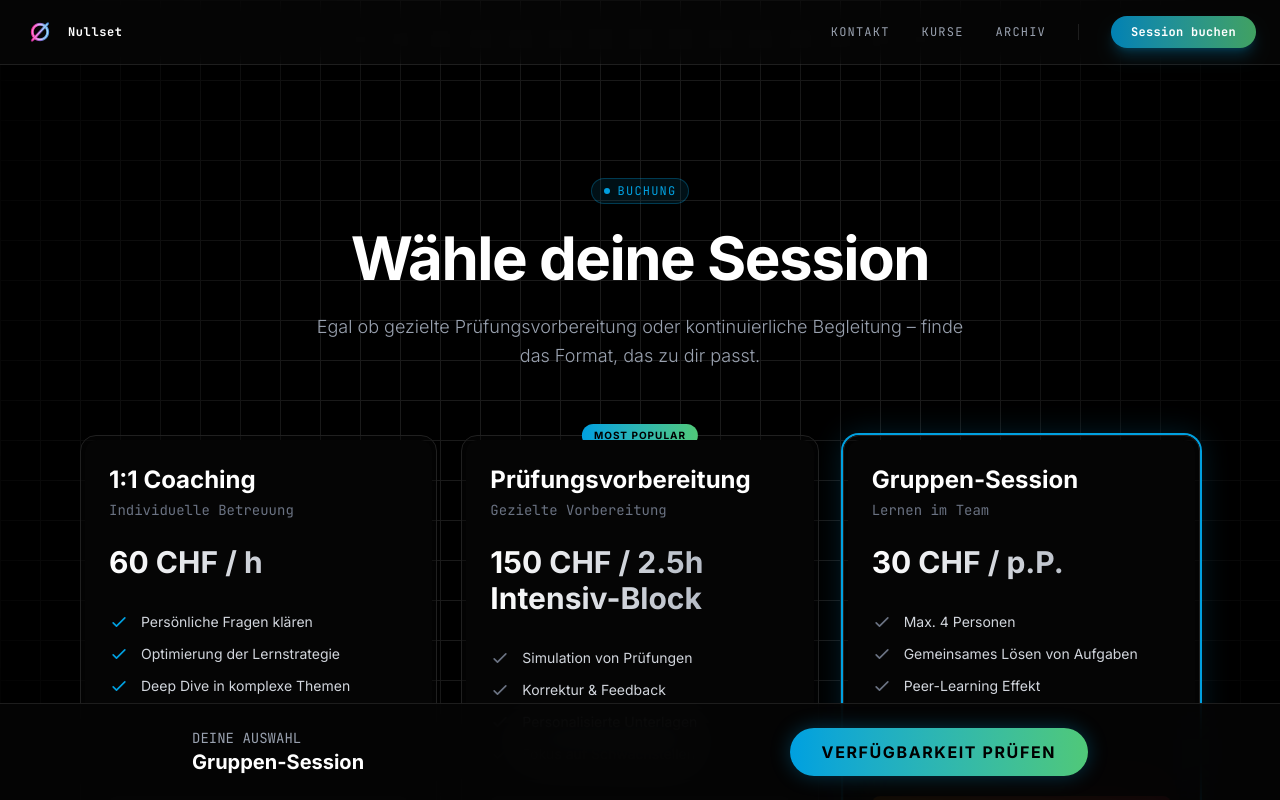
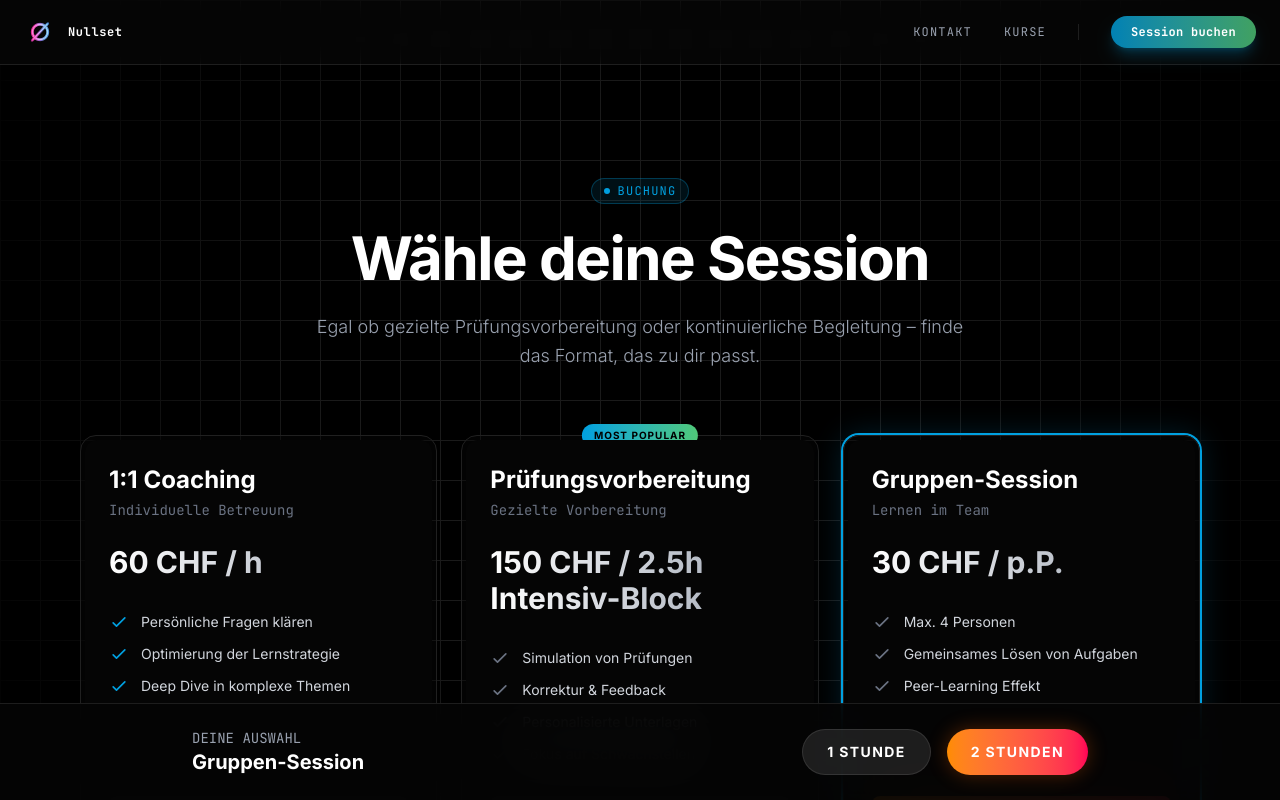
Before and after one commit to Cezar-Panaitescu/nullset-ch, a Next.js app: page /Session in a window 1280 px wide. Both pictures are taken after a click on the element 1021 px from the left and 651 px from the top of the page. Shown: the top 800 px of the page. Built offline with nearby package versions, Linux system fonts and the light colour scheme; a web font is replaced by a local one.

Commit message:
Calendly:Complete

```diff
--- a/app/Session/page.tsx
+++ b/app/Session/page.tsx
@@ -7,6 +7,19 @@ import { useState } from "react";
 export default function SessionPage() {
   const [selectedType, setSelectedType] = useState<string | null>(null);
   const [isModalOpen, setIsModalOpen] = useState(false);
+  const [activeCalendlyUrl, setActiveCalendlyUrl] = useState<string | null>(null);
+
+  const CALENDLY_URLS = {
+    coaching: "https://calendly.com/cezar-panaitescu71/1-1-coaching",
+    exam: "https://calendly.com/cezar-panaitescu71/prufungsvorbereitung",
+    group1h: "https://calendly.com/cezar-panaitescu71/gruppen-session-1-stunde",
+    group2h: "https://calendly.com/cezar-panaitescu71/gruppen-session-2-stunden"
+  };
+
+  const openBookingModal = (url: string) => {
+    setActiveCalendlyUrl(url);
+    setIsModalOpen(true);
+  };
 
   const sessionTypes = [
     {
@@ -112,24 +125,43 @@ export default function SessionPage() {
             </div>
           </div>
 
+          <div className="flex gap-4">
+            {selectedType === 'group' ? (
+              <>
+                 <button
+                  onClick={() => openBookingModal(CALENDLY_URLS.group1h)}
+                  className="px-6 py-3 rounded-full bg-white/10 text-white font-bold tracking-widest hover:bg-white/20 border border-white/10 transition-all text-sm"
+                >
+                  1 STUNDE
+                </button>
+                <button
+                  onClick={() => openBookingModal(CALENDLY_URLS.group2h)}
+                  className="px-6 py-3 rounded-full bg-linear-to-r from-math-orange to-math-red text-white font-bold tracking-widest hover:brightness-110 shadow-[0_0_20px_rgba(255,100,0,0.3)] transition-all text-sm"
+                >
+                  2 STUNDEN
+                </button>
+              </>
+            ) : (
               <button
                 onClick={() => {
-              if (selectedType === 'coaching') {
-                setIsModalOpen(true);
-              } else {
-                // Handle other types if needed, or do nothing
-                console.log("Only coaching has a modal currently");
-              }
+                   if (selectedType === 'coaching') openBookingModal(CALENDLY_URLS.coaching);
+                   if (selectedType === 'exam') openBookingModal(CALENDLY_URLS.exam);
                 }}
-            className="px-8 py-3 rounded-full bg-linear-to-r from-math-blue to-math-green text-black font-bold tracking-widest hover:brightness-110 shadow-[0_0_20px_rgba(0,160,224,0.3)] transition-all"
+                className={`px-8 py-3 rounded-full bg-linear-to-r text-black font-bold tracking-widest hover:brightness-110 shadow-lg transition-all ${
+                  selectedType === 'exam'
+                    ? 'from-purple-500 to-pink-500 text-white shadow-[0_0_20px_rgba(192,38,211,0.3)]'
+                    : 'from-math-blue to-math-green shadow-[0_0_20px_rgba(0,160,224,0.3)]'
+                }`}
               >
                 VERFÜGBARKEIT PRÜFEN
               </button>
+            )}
+          </div>
         </div>
       </div>
 
       {/* Booking Modal Overlay */}
-      {isModalOpen && (
+      {isModalOpen && activeCalendlyUrl && (
         <div className="fixed inset-0 z-50 flex items-end md:items-center justify-center">
           {/* Backdrop with Blur */}
           <div
@@ -169,7 +201,7 @@ export default function SessionPage() {
             <div className="w-full">
                <div
                   className="calendly-inline-widget w-full"
-                  data-url="https://calendly.com/cezar-panaitescu71/1-1-coaching?background_color=050505&text_color=ffffff&primary_color=00A0E0"
+                  data-url={`${activeCalendlyUrl}?background_color=050505&text_color=ffffff&primary_color=00A0E0`}
                   style={{ minWidth: '320px', height: '1000px' }}
                 />
                 <Script
--- a/app/components/Navbar.tsx
+++ b/app/components/Navbar.tsx
@@ -9,7 +9,7 @@ export default function Navbar() {
   const navLinks = [
     { name: "KONTAKT", href: "/Kontakt" },
     { name: "KURSE", href: "/Kurse" },
-    { name: "ARCHIV", href: "#" },
+
   ];
 
   return (
```
Lines whose indentation alone changed are shown as unchanged.
